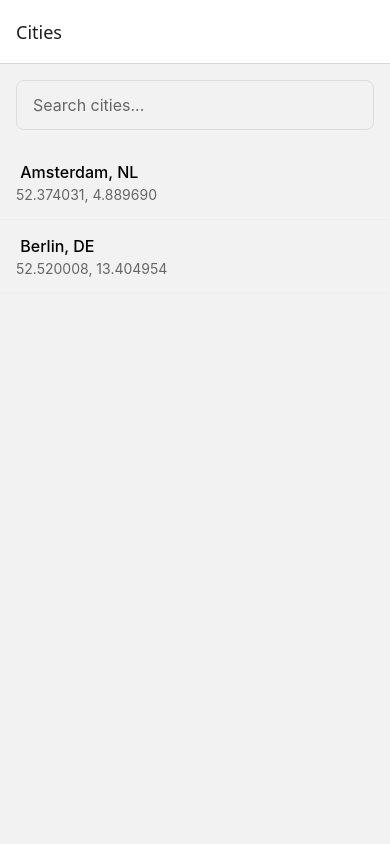
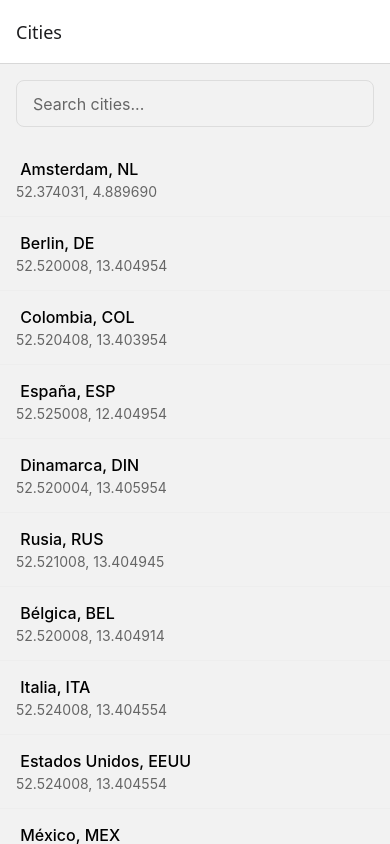
Before and after one commit to joulsCarvajal/buscadorMapayFiltro, a React Native app: screen /Cities in a window 390 px wide. Built offline with nearby package versions, Linux system fonts and the light colour scheme.

Commit message:
implemented filter on list

```diff
--- a/src/components/CityList.js
+++ b/src/components/CityList.js
@@ -3,14 +3,7 @@ import { useState } from "react";
 import CityItem from './CityItem';
 
 export default function CityList({ data }) {
-    const getItem = (data, index) => ({
-      id: data[index]._id.toString(), // Convert to string
-      country: data[index].country,
-      name: data[index].name,
-      coord: data[index].coord
-    });
-
-    const getItemCount = (data) => data.length;
+  const getItem = (data, index) => data[index];
 
   return (
     <VirtualizedList
@@ -18,17 +11,14 @@ export default function CityList({ data }) {
       initialNumToRender={10}
       renderItem={({ item }) => (
         <CityItem
-            key={item.id}  // Add key prop here
           name={item.name}
           country={item.country}
           coord={item.coord}
         />
       )}
-        keyExtractor={item => item.id.toString()}  // Ensure string
-        getItemCount={getItemCount}
+      keyExtractor={item => item._id.toString()}
+      getItemCount={data => data.length}
       getItem={getItem}
-        maxToRenderPerBatch={10}
-        windowSize={5}
     />
   );
 }
--- a/src/screens/CityListScreen.js
+++ b/src/screens/CityListScreen.js
@@ -1,8 +1,7 @@
-import { useState, useCallback } from "react";
+import { useState, useMemo } from "react";
 import { View, StyleSheet } from "react-native";
-import { filterCities, sortCities } from "../utils/cityDataUtils";
+import SearchBar from '../components/SearchBar'
 import CityList from '../components/CityList'
-import SearchBar from '../components/SearchBar'
 
 export default function CityListScreen() {
     const [searchQuery, setSearchQuery] = useState('');
@@ -18,16 +17,71 @@ export default function CityListScreen() {
         "name": "Berlin",
         "country": "DE",
         "coord": { "lat": 52.520008, "lon": 13.404954 }
+      },
+      {
+        "_id": 3,
+        "name": "Colombia",
+        "country": "COL",
+        "coord": { "lat": 52.520408, "lon": 13.403954 }
+      },
+      {
+        "_id": 4,
+        "name": "España",
+        "country": "ESP",
+        "coord": { "lat": 52.525008, "lon": 12.404954 }
+      },
+      {
+        "_id": 5,
+        "name": "Dinamarca",
+        "country": "DIN",
+        "coord": { "lat": 52.520004, "lon": 13.405954 }
+      },{
+        "_id": 6,
+        "name": "Rusia",
+        "country": "RUS",
+        "coord": { "lat": 52.521008, "lon": 13.4049454 }
+      },{
+        "_id": 7,
+        "name": "Bélgica",
+        "country": "BEL",
+        "coord": { "lat": 52.520008, "lon": 13.404914 }
+      },
+      {
+        "_id": 8,
+        "name": "Italia",
+        "country": "ITA",
+        "coord": { "lat": 52.524008, "lon": 13.404554 }
+      },
+      {
+        "_id": 9,
+        "name": "Estados Unidos",
+        "country": "EEUU",
+        "coord": { "lat": 52.524008, "lon": 13.404554 }
+      },
+      {
+        "_id": 10,
+        "name": "México",
+        "country": "MEX",
+        "coord": { "lat": 52.524008, "lon": 13.404554 }
       }
     ];
+
+    const filteredCities = useMemo(() => {
+        if (!searchQuery) return testData;
+        const query = searchQuery.toLowerCase();
+        return testData.filter(city =>
+          city.name.toLowerCase().startsWith(query)
+        );
+      }, [searchQuery, testData]);
 
       return (
         <View style={styles.container}>
           <SearchBar
             value={searchQuery}
             onChangeText={setSearchQuery}
+            placeholder="Search cities..."
           />
-        <CityList data={testData} />
+          <CityList data={filteredCities} />
         </View>
       );
   }
```
Lines whose indentation alone changed are shown as unchanged.
